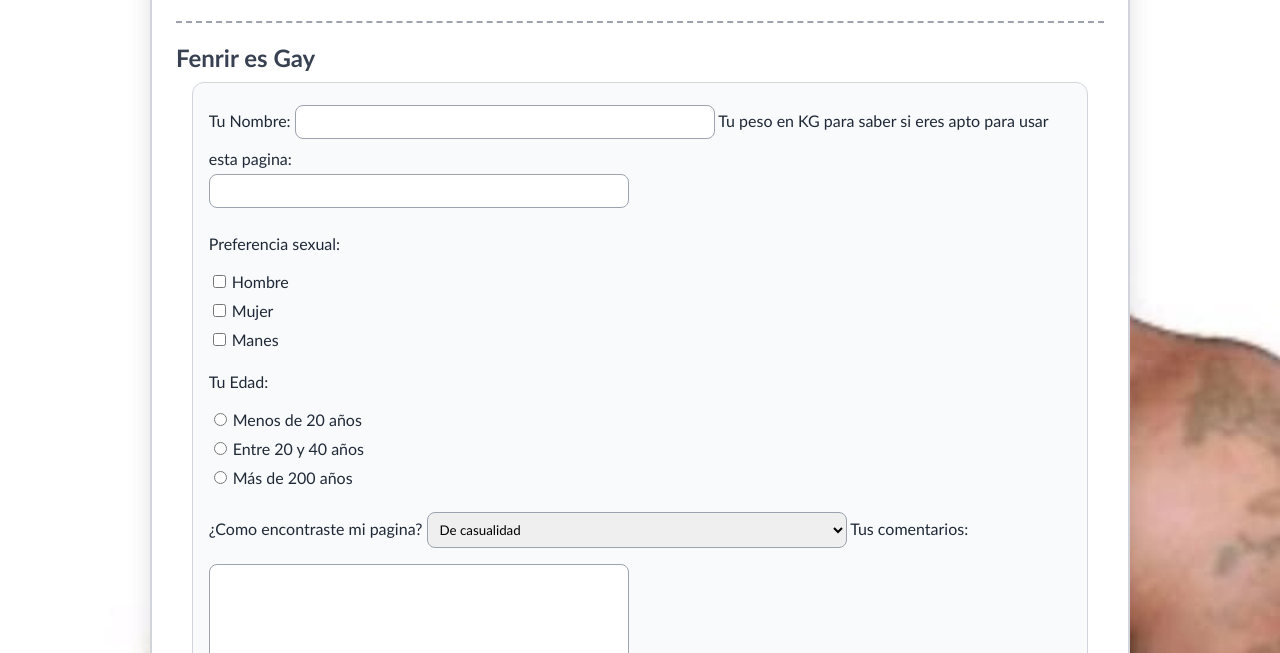
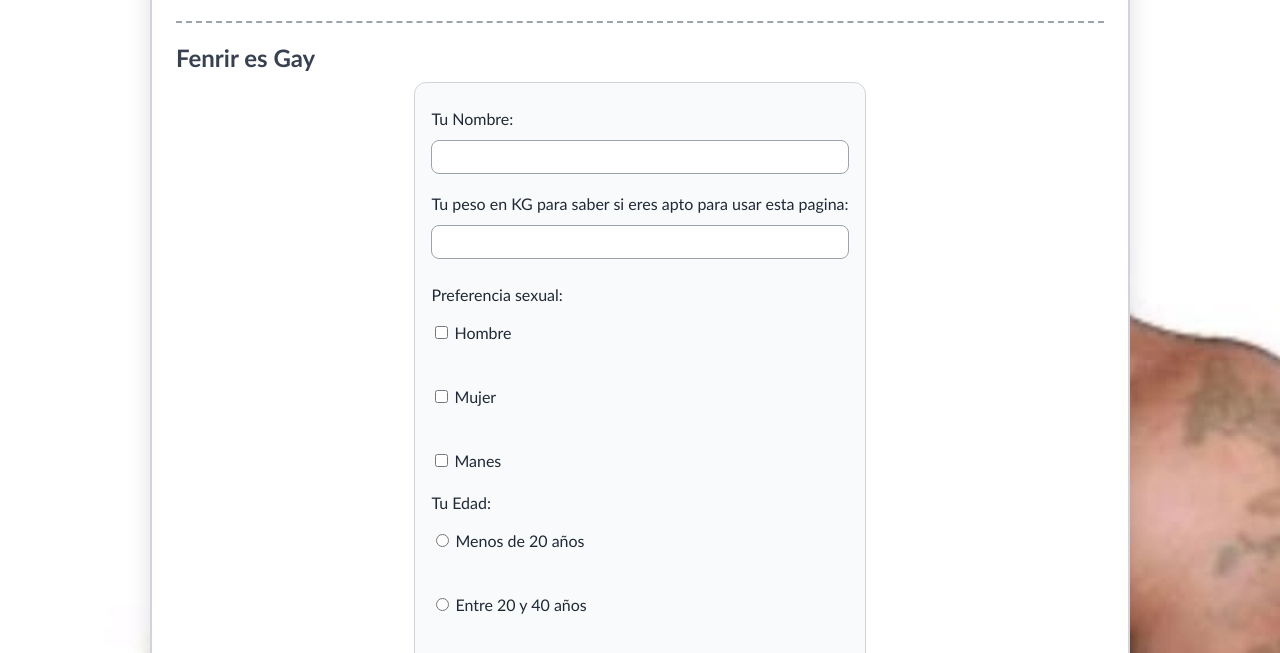
Before and after one commit to israalvizar-ux/diamredpagina, a plain HTML site: page index.html in a window 1280 px wide. Shown: the part 95-748 px from the top of the page. Drawn offline with Linux system fonts and the light colour scheme.

Commit message:
Update index.html

```diff
--- a/index.html
+++ b/index.html
@@ -72,6 +72,12 @@
       display: inline-block;
       text-align: left;
       max-width: 100%;
+    }
+
+    form label {
+      display: block;
+      margin-top: 10px;
+      margin-bottom: 6px;
     }
 
     input,
@@ -180,8 +186,8 @@
         <label>Tu Nombre:</label>
         <input type="text" name="nombre" size="30">
 
-        <label>Tu peso en KG para saber si eres apto para usar esta pagina:</label><br>
-        <input type="text" name="clave" size="8">
+        <label for="peso">Tu peso en KG para saber si eres apto para usar esta pagina:</label>
+        <input id="peso" type="text" name="clave" size="8">
 
         <p>Preferencia sexual:</p>
         <div class="fila-opciones">
```
